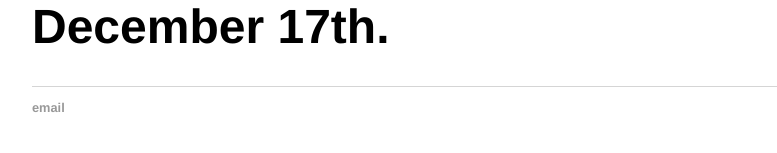
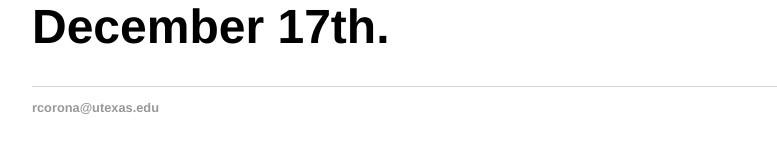
Before and after one commit to rcorona/old_website, a Jekyll site: the page built from index.html, in a window 1280 px wide. Shown: the part 276-429 px from the top of the page, without its empty margins (160-937 px from the left). Built offline with Jekyll 4.4.1, drawn with Linux system fonts in a browser that asks for light colours.

Commit message:
Update default.html

```diff
--- a/_layouts/default.html
+++ b/_layouts/default.html
@@ -21,7 +21,7 @@
 			</div><!-- /.container -->
 			<footer>
 	    		<ul>
-	        		<li><a href="mailto:rcorona@utexas.edu">email</a></li>
+	        		<li><a href="mailto:rcorona@utexas.edu">rcorona@utexas.edu</a></li>
 				</ul>
 			</footer>
 		</body>
```
